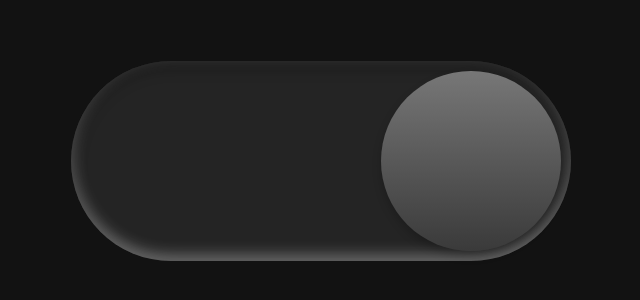
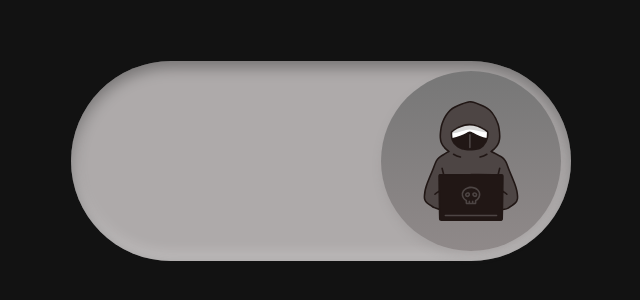
Before and after one commit to TonyDuran/TonyDuran.github.io, a Vue app: page / in a window 1280 px wide. Shown: the part 248-548 px from the top of the page, without its empty margins (319-959 px from the left). Built offline with nearby package versions, Linux system fonts and the light colour scheme.

Commit message:
working design of light/dark mode button

```diff
--- a/src/components/NavBar.vue
+++ b/src/components/NavBar.vue
@@ -1,48 +1,56 @@
 <script setup lang="ts">
-import { computed } from "vue";
+import { computed } from 'vue'
 
 const props = defineProps({
   theme: {
     type: String,
-    required: true,
+    required: true
   }
 })
 console.log(props.theme)
-const emit = defineEmits(["toggleTheme"]);
+const emit = defineEmits(['toggleTheme'])
 
 const isChecked = computed(() => {
-  return props.theme === 'dark';
-});
+  return props.theme === 'dark'
+})
+</script>
 
-</script>
 <template>
-    <input type="checkbox" id="darkmode-toggle" :checked="isChecked" @click="emit('toggleTheme')"/>
-    <label id="theme-label" for="darkmode-toggle"/>
+  <input type="checkbox" id="darkmode-toggle" :checked="isChecked" @click="emit('toggleTheme')" />
+  <label id="theme-label" for="darkmode-toggle">
+    <img src="/hacker.svg" class="dark" alt="Dark Mode Image" />
+    <img src="/too_bright.svg" class="light" alt="Light Mode Image" />
+  </label>
 </template>
 
 <style>
 label#theme-label {
-  width:500px;
-  height:200px;
+  width: 500px;
+  height: 200px;
   position: relative;
   display: block;
   background: #ebebeb;
   border-radius: 200px;
-  box-shadow: inset 0px 5px 15px rgba(0,0,0,0.4), inset 0px -5px 15px rgba(255,255,255,0.4);
+  box-shadow:
+    inset 0px 5px 15px rgba(0, 0, 0, 0.4),
+    inset 0px -5px 15px rgba(255, 255, 255, 0.4);
   cursor: pointer;
   transition: 0.3s;
 }
 label#theme-label:after {
-  content: "";
+  content: '';
   width: 180px;
   height: 180px;
   position: absolute;
   top: 10px;
   left: 10px;
-  background: linear-gradient(180deg, #ffcc89, #d8860b);
+  background: linear-gradient(180deg, #FADD63, #d8860b);
   border-radius: 180px;
-  box-shadow: 0px 5px 10px rgba(0,0,0,0.2);
+  box-shadow: 0px 5px 10px rgba(123, 122, 122, 0.2);
   transition: 0.3s;
+}
+label#theme-label:active::after {
+  width: 260px;
 }
 input {
   width: 0;
@@ -51,11 +59,37 @@ input {
 }
 
 input:checked + label#theme-label {
-  background: #242424;
+  background: #aeaaaa;
 }
 input:checked + label#theme-label:after {
   left: 490px;
   transform: translateX(-100%);
-  background: linear-gradient(180deg, #777, #3a3a3a)
+  background: linear-gradient(180deg, #777, #8f8989);
+}
+
+label img {
+  position: absolute;
+  width: 120px;
+  top: 40px;
+  z-index: 100;
+}
+label img.light {
+  left: 40px;
+  transition: 0.3s;
+  display: block; /* Default visible */
+}
+
+label img.dark {
+  left: 340px;
+  transition: 0.3s;
+  display: none; /* Default hidden */
+}
+
+input:checked + label#theme-label img.light {
+  display: none;
+}
+
+input:checked + label#theme-label img.dark {
+  display: block;
 }
 </style>
```
Also changed, not shown: public/hacker.svg (added), public/too_bright.svg (added).
